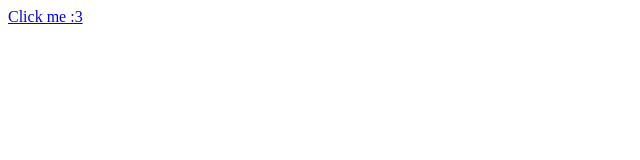
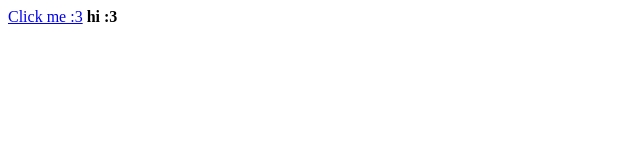
Before and after one commit to apriljohnson2426/apriljohnson2426.github.io, a plain HTML site: page index.html in a window 1280 px wide. Shown: the full height of the page, 0-640 px from the left. Drawn offline with Linux system fonts and the light colour scheme.

Commit message:
Added hi :3

```diff
--- a/index.html
+++ b/index.html
@@ -1,4 +1,5 @@
 <!DOCTYPE html>
 <body>
   <a href="http://kaytap.com">Click me :3</a>
+  <b>hi :3</b>
 </body>
```
